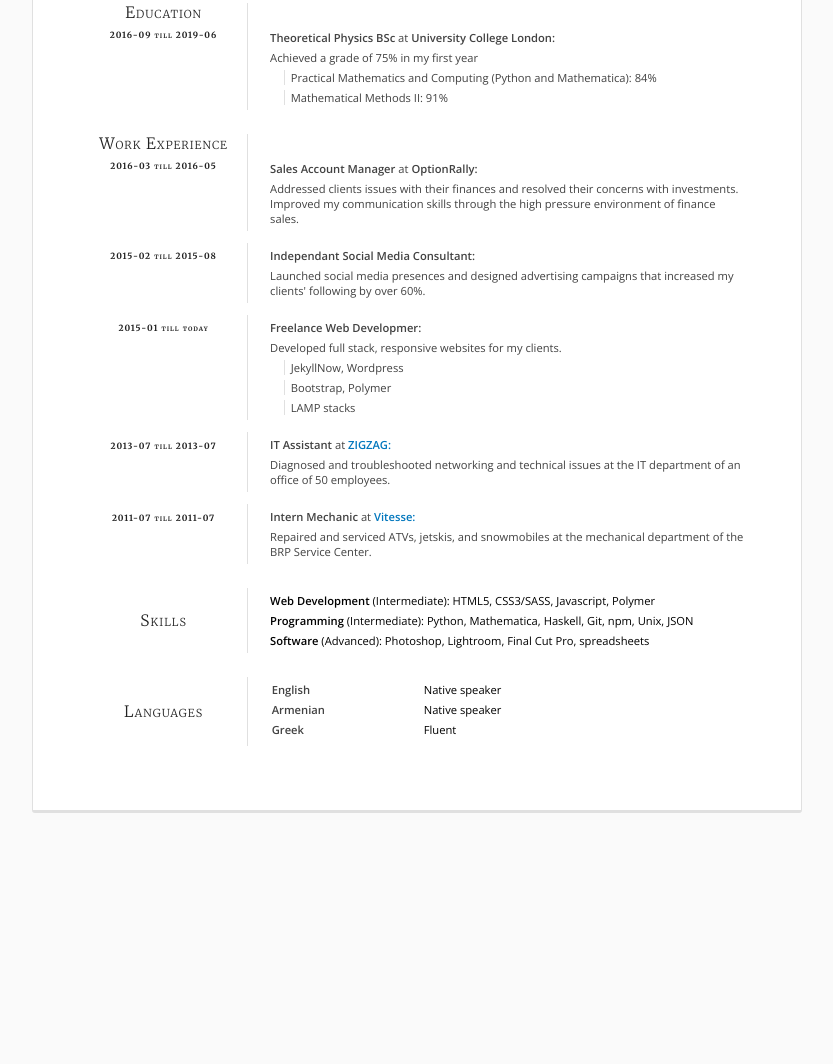
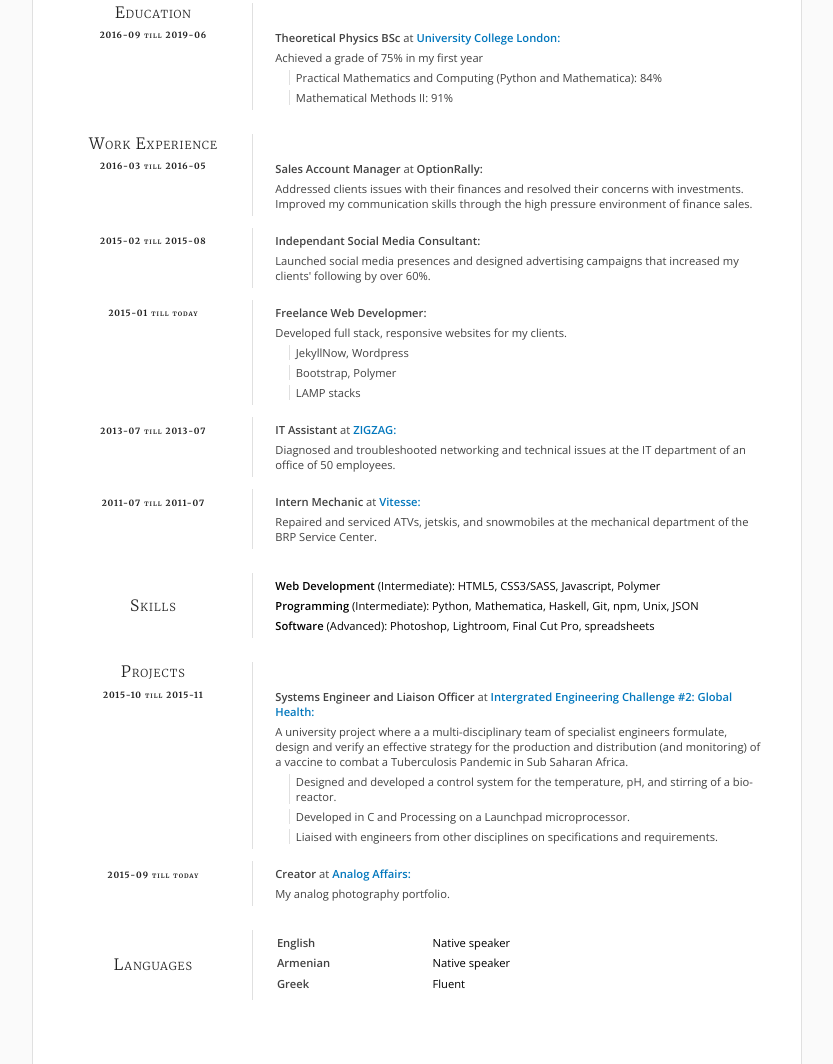
Before and after one commit to haykkh/haykkh.github.io, a plain HTML site: page resume/index.html in a window 1280 px wide. Shown: the part 397-1461 px from the top of the page, without its empty margins (223-1056 px from the left). Before the commit the page ends 1226 px from the top, so only its background shows below. Drawn offline with nearby package versions, Linux system fonts and the light colour scheme.

Commit message:
Updated resume

```diff
--- a/resume/index.html
+++ b/resume/index.html
@@ -138,7 +138,7 @@
             /* Content Part */
 
             .content-wrapper {
-              padding-right:7.25%;
+              padding-right:5%;
             }
 
             .content {
@@ -178,7 +178,7 @@
               text-align:center;
               vertical-align:middle;
 
-              padding-left:6.66%;
+              padding-left:3%;
               width:30%;
             }
 
@@ -444,8 +444,15 @@
               border-left:1px solid #eeeeee;
             }
 
+            .content-text ul li a {
+              color:black!important;
+            }
+            .content-text ul li a, div.content-text.work-listing.education-listing > p > strong > a {
+              color: black;
+            }
+
             .content-text ul li a:hover {
-              color:#4fc3f7;
+              color:black;
             }
 
             .highlight:hover, .content-text.skills-listing > ul > li > .highlight:hover {
@@ -520,7 +527,7 @@
                             </div>
                             <div class="content-text work-listing education-listing">
                                 <p style="margin-top:2.4em;"> <strong>Theoretical Physics BSc</strong>
-at <strong>University College London:</strong>
+at <strong><a href="https://ucl.ac.uk/">University College London:</a></strong>
 
                                 </p>
                                 <p>Achieved a grade of 75% in my first year</p>
@@ -583,7 +590,7 @@ at <strong>OptionRally:</strong>
                             </div>
                             <div class="content-text work-listing education-listing">
                                 <p> <strong>IT Assistant</strong>
-at <strong><a href="zigzag.am/en">ZIGZAG:</a></strong>
+at <strong><a href="http://zigzag.am/en">ZIGZAG:</a></strong>
 
                                 </p>
                                 <p>Diagnosed and troubleshooted networking and technical issues at the IT
@@ -598,7 +605,7 @@ at <strong><a href="zigzag.am/en">ZIGZAG:</a></strong>
                             </div>
                             <div class="content-text work-listing education-listing">
                                 <p> <strong>Intern Mechanic</strong>
-at <strong><a href="vitesse.am">Vitesse:</a></strong>
+at <strong><a href="http://vitesse.am">Vitesse:</a></strong>
 
                                 </p>
                                 <p>Repaired and serviced ATVs, jetskis, and snowmobiles at the mechanical
@@ -634,6 +641,41 @@ Python, Mathematica,
  <span>(Advanced):</span>
 Photoshop, Lightroom,
                                     Final Cut Pro, spreadsheets</p>
+                            </div>
+                        </div>
+                    </section>
+                    <section class="content">
+                        <div class="row">
+                            <div class="content-cat big-text">Projects
+                                <p>2015-10 till 2015-11</p>
+                            </div>
+                            <div class="content-text work-listing education-listing">
+                                <p style="margin-top:2.4em;"> <strong>Systems Engineer and Liaison Officer</strong>
+at <strong><a href="http://www.cs.ucl.ac.uk/current_students/syllabus_index_2016_2017/undergrad/engs101p_integrated_engineering/">Intergrated Engineering Challenge #2: Global Health:</a></strong>
+
+                                </p>
+                                <p>A university project where a a multi-disciplinary team of specialist engineers
+                                    formulate, design and verify an effective strategy for the production and
+                                    distribution (and monitoring) of a vaccine to combat a Tuberculosis Pandemic
+                                    in Sub Saharan Africa.</p>
+                                <p class="highlight">Designed and developed a control system for the temperature, pH, and stirring
+                                    of a bio-reactor.</p>
+                                <p class="highlight">Developed in C and Processing on a Launchpad microprocessor.</p>
+                                <p class="highlight">Liaised with engineers from other disciplines on specifications and requirements.</p>
+                            </div>
+                        </div>
+                    </section>
+                    <section class="content work-content">
+                        <div class="row">
+                            <div class="content-cat big-text">
+                                <p>2015-09 till today</p>
+                            </div>
+                            <div class="content-text work-listing education-listing">
+                                <p> <strong>Creator</strong>
+at <strong><a href="http://analogaffairs.com">Analog Affairs:</a></strong>
+
+                                </p>
+                                <p>My analog photography portfolio.</p>
                             </div>
                         </div>
                     </section>
--- a/resume/jsonresume-theme-hayk/css/print.css
+++ b/resume/jsonresume-theme-hayk/css/print.css
@@ -105,8 +105,15 @@ div.content-text.skills-listing > ul > li:first-child {
   border-left:1px solid #eeeeee;
 }
 
+.content-text ul li a {
+  color:black!important;
+}
+.content-text ul li a, div.content-text.work-listing.education-listing > p > strong > a {
+  color: black;
+}
+
 .content-text ul li a:hover {
-  color:#4fc3f7;
+  color:black;
 }
 
 .highlight:hover, .content-text.skills-listing > ul > li > .highlight:hover {
--- a/resume/jsonresume-theme-hayk/css/style.css
+++ b/resume/jsonresume-theme-hayk/css/style.css
@@ -126,7 +126,7 @@ header p {
 /* Content Part */
 
 .content-wrapper {
-  padding-right:7.25%;
+  padding-right:5%;
 }
 
 .content {
@@ -166,7 +166,7 @@ body > div > article > div > section:last-child {
   text-align:center;
   vertical-align:middle;
 
-  padding-left:6.66%;
+  padding-left:3%;
   width:30%;
 }
 
```
Also changed, not shown: resume/hayk.json (+28 -4 lines), 2 other files.
